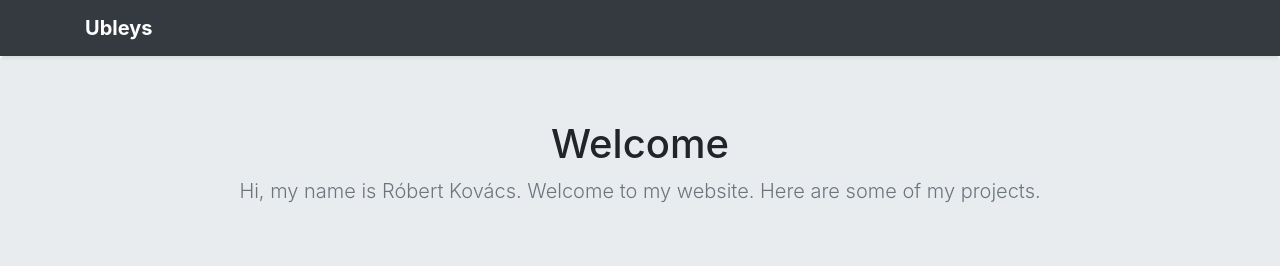
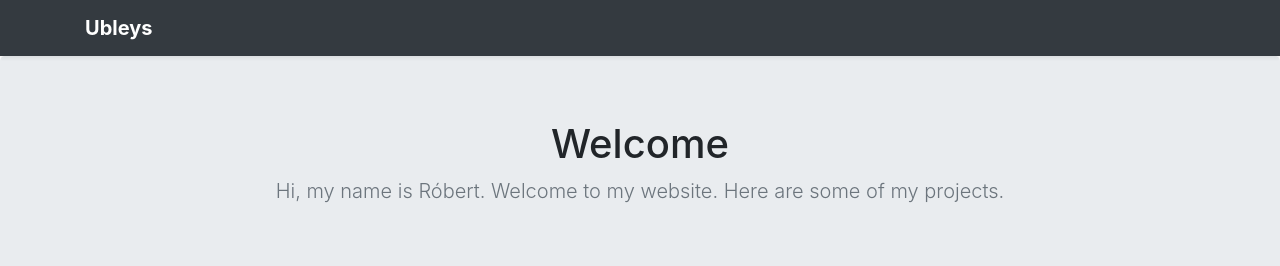
Before and after one commit to ubley09/ubleys.com, a plain HTML site: page src/index.html in a window 1280 px wide. Shown: the top 266 px of the page. Drawn offline with Linux system fonts and the light colour scheme.

Commit message:
something

```diff
--- a/src/index.html
+++ b/src/index.html
@@ -28,7 +28,7 @@
       <div class="container">
         <h1>Welcome</h1>
         <p class="lead text-muted">
-          Hi, my name is Róbert Kovács. Welcome to my website. Here are some of my projects.
+          Hi, my name is Róbert. Welcome to my website. Here are some of my projects.
         </p>
       </div>
     </section>
```
